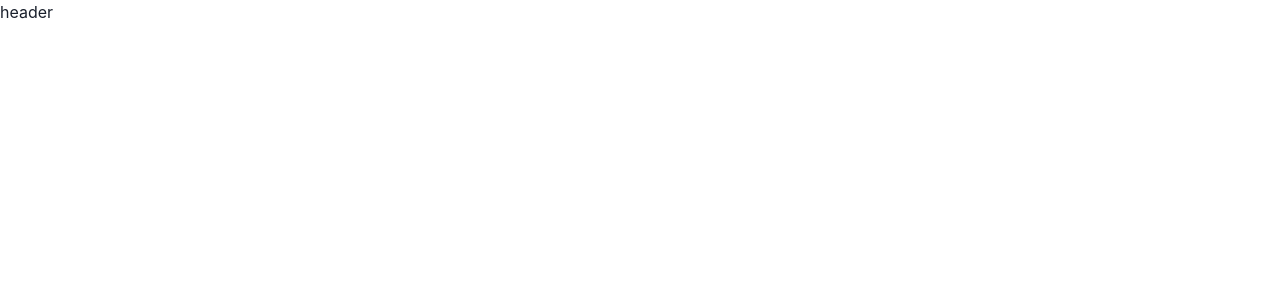
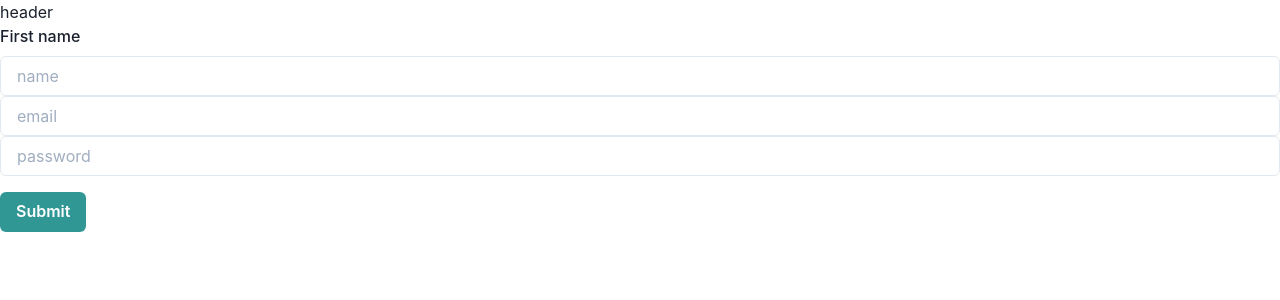
Before and after one commit to Cvellle/Project-Info-Management, a React (Create React App) app: page /register in a window 1280 px wide. Before the commit this address had no page. Shown: the top 300 px of the page. Built offline with nearby package versions, Linux system fonts and the light colour scheme.

Commit message:
register

```diff
--- a/package.json
+++ b/package.json
@@ -11,9 +11,11 @@
     "@testing-library/jest-dom": "^4.2.4",
     "@testing-library/react": "^9.5.0",
     "@testing-library/user-event": "^7.2.1",
+    "axios": "^0.26.1",
     "framer-motion": "^6.2.8",
     "react": "^17.0.2",
     "react-dom": "^17.0.2",
+    "react-hook-form": "^7.28.1",
     "react-redux": "^7.2.6",
     "react-router-dom": "^6.2.2",
     "react-scripts": "5.0.0",
--- a/src/App.js
+++ b/src/App.js
@@ -2,6 +2,7 @@ import React from 'react'
 import { ChakraProvider } from '@chakra-ui/react'
 import { Projects } from './features/projects/components/Projects'
 import { Route, Routes } from 'react-router-dom'
+import { Register } from './features/auth/components/Register'
 
 function App() {
   return (
@@ -10,6 +11,7 @@ function App() {
         <header className="header">header</header>
         <Routes>
           <Route path="/" element={<Projects />} />
+          <Route path="/register" element={<Register />} />
         </Routes>
       </div>
     </ChakraProvider>
--- /dev/null
+++ b/src/features/auth/api/registerAPI.js
@@ -0,0 +1,23 @@
+import axios from 'axios'
+
+const apiURL = process.env.REACT_APP_API_URL
+
+const API = axios.create({
+  baseURL: apiURL,
+  headers: {
+    Accept: 'application/json',
+    'Content-Type': 'application/json'
+  }
+})
+
+export const createUser = async (data) => {
+  try {
+    const response = await API.post('/auth/local/register', data)
+    const { json } = response.data
+    return json
+  } catch (ex) {
+    throw Error(ex?.response?.data?.error?.message ?? 'Unknown error')
+  }
+}
+
+export default API
--- /dev/null
+++ b/src/features/auth/components/Register.js
@@ -0,0 +1,56 @@
+// import React, { useState } from 'react'
+// import { useSelector, useDispatch } from 'react-redux'
+
+import { Button } from '@chakra-ui/button'
+import { FormControl, FormErrorMessage, FormLabel } from '@chakra-ui/form-control'
+import { Input } from '@chakra-ui/input'
+import { useForm } from 'react-hook-form'
+import { createUser } from '../api/registerAPI'
+
+export function Register() {
+  const {
+    handleSubmit,
+    register,
+    formState: { errors, isSubmitting }
+  } = useForm()
+
+  const onSubmit = (data) => {
+    createUser(data)
+  }
+
+  return (
+    <form onSubmit={handleSubmit(onSubmit)}>
+      <FormControl isInvalid={errors.name}>
+        <FormLabel htmlFor="name">First name</FormLabel>
+        <Input
+          id="name"
+          placeholder="name"
+          {...register('name', {
+            required: 'This is required',
+            minLength: { value: 4, message: 'Minimum length should be 4' }
+          })}
+        />
+        <Input
+          id="email"
+          placeholder="email"
+          {...register('email', {
+            required: 'This is required',
+            minLength: { value: 4, message: 'Minimum length should be 4' }
+          })}
+        />
+        <Input
+          id="password"
+          placeholder="password"
+          {...register('password', {
+            required: 'This is required',
+            minLength: { value: 4, message: 'Minimum length should be 4' }
+          })}
+        />
+        <FormErrorMessage>{errors.name && errors.name.message}</FormErrorMessage>
+      </FormControl>
+      <Button mt={4} colorScheme="teal" isLoading={isSubmitting} type="submit">
+        Submit
+      </Button>
+    </form>
+  )
+}
```
Also changed, not shown: src/features/auth/projectsSlice.js (added, +50 -0 lines), 1 other file (tests, documents, lock files or other folders).
